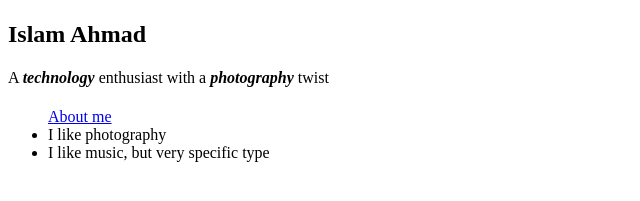
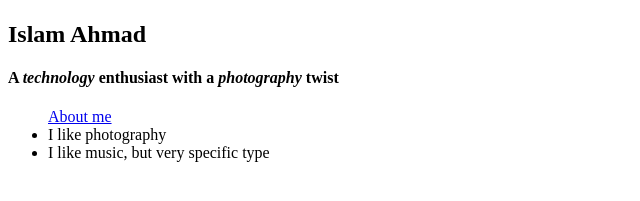
Before and after one commit to islamahmad/wap_lab01, a plain HTML site: page index.html in a window 1280 px wide. Shown: the part 211-412 px from the top of the page, 0-640 px from the left. Drawn offline with Linux system fonts and the light colour scheme.

Commit message:
Update style.css

```diff
--- a/style.css
+++ b/style.css
@@ -1,7 +1,6 @@
 h1 {}
 
 h4 {
-    font-weight: 202;
     font-display: initial;
 }
 
```
